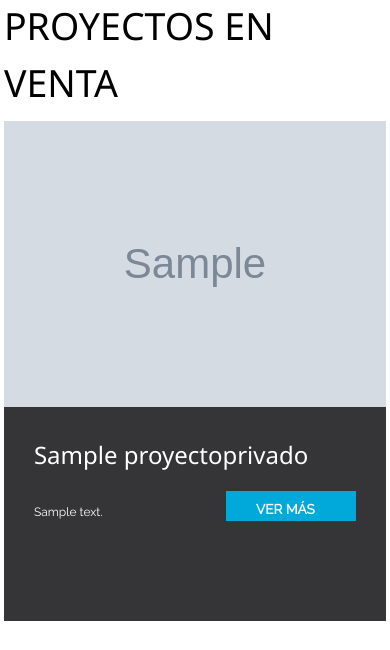
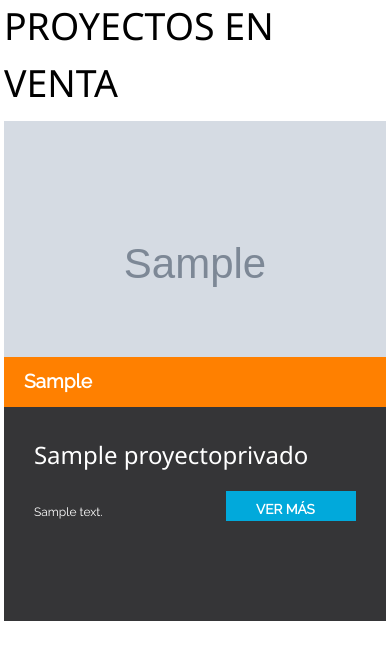
Before and after one commit to davidluna-fn/PageNDAM, a Django app: page /proyectosPrivados/ in a window 390 px wide. Shown: the part 1119-1769 px from the top of the page. Run offline with Django 3.2, Linux system fonts and the light colour scheme; tables that the repository leaves empty hold one stand-in row (values such as "Sample post"); grey boxes marked "Sample" are stand-in pictures; parts of the project's set-up code (start-up, migrations or seed data) failed here and were passed over; some libraries are stand-ins or nearby versions.

Commit message:
mensaje proyecto publico

```diff
--- a/contratos/static/css/estilo.css
+++ b/contratos/static/css/estilo.css
@@ -1178,6 +1178,7 @@ input[type=number] { -moz-appearance:textfield; }
   width: 130px;
   text-align: center;
   height: 30px;
+  z-index: 1234;
  }
 #container-projects div div p{
   margin-top: 8px;
@@ -3338,3 +3339,63 @@ input[type=number] { -moz-appearance:textfield; }
   background: var(--azul);
   padding-bottom: 6px;
 }
+
+.mensaje{
+  background-color: var(--naranja);
+  color: var(--blanco-claro);
+  position: absolute;
+  z-index: 1;
+  width: 100%;
+  height: 50px;
+  margin: -50px;
+  margin-left: 0px;
+  font-size: 1.6em;
+  font-weight: bold;
+  text-align: left;
+}
+
+
+
+@media screen and (max-width: 1200px) {
+  .mensaje{
+    background-color: var(--naranja);
+    color: var(--blanco-claro);
+    position: absolute;
+    z-index: 1;
+    width: 50vw;
+    height: 50px;
+    margin: -50px;
+    margin-left: 0px;
+    font-size: 1.6em;
+    font-weight: bold;
+    text-align: left;
+  }
+
+  #container-projects div section p{
+    position: absolute;
+    left: 10px;
+    top: 0px;
+  }
+}
+
+@media screen and (max-width: 600px) {
+  .mensaje{
+    background-color: var(--naranja);
+    color: var(--blanco-claro);
+    position: absolute;
+    z-index: 1;
+    width: 100%;
+    height: 50px;
+    margin: -50px;
+    margin-left: 0px;
+    font-size: 1.6em;
+    font-weight: bold;
+    text-align: left;
+  }
+
+  #container-projects div section p{
+    position: absolute;
+    left: 10px;
+    top: 0px;
+  }
+}
--- a/templates/proyectosPrivados.html
+++ b/templates/proyectosPrivados.html
@@ -20,7 +20,16 @@
   <div id="container-projects">
     {% for proyecto in pPrivado %}
     <div>
-      <img src="{{proyecto.img_minatura.url }}">
+      <img src="{{ proyecto.img_minatura.url }}">
+
+      {% if proyecto.resaltar %}
+        <section class="mensaje">
+          <p style="margin-left: 10px; margin-top: 10px;">
+            {{ proyecto.plus_mensaje }}
+          </p>
+        </section>
+      {% endif %}
+
       <a href="{{ proyecto.get_absolute_url }}">
         <div id='btn-vm'><p>VER MÁS</p></div>
       </a>
```
Also changed, not shown: contratos/static/css/style.css (deleted, +0 -176 lines), templates/pPrivado-detalles.html (+8 -8 lines).
